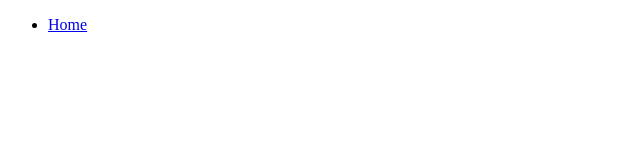
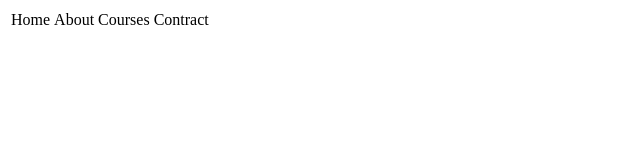
Before and after one commit to mohdsufiyan08686-byte/Web-Designing-Workshop_0934, a plain HTML site: page web desinging workshop assignment/assignment_7.html in a window 1280 px wide. Shown: the whole page, without its empty margins (0-640 px from the left). Drawn offline with Linux system fonts and the light colour scheme.

Commit message:
assignment 7 completed

```diff
--- a/web desinging workshop assignment/assignment_7.html
+++ b/web desinging workshop assignment/assignment_7.html
@@ -6,8 +6,13 @@
     <title>Document</title>
 </head>
 <body>
-    <ul>
-        <li><a href="#">Home</a></li>
-    </ul>
+    <table>
+    <tr>
+        <td>Home</a>
+        <td>About</td>
+        <td>Courses</td>
+        <td>Contract</td>
+        </tr>
+    </table>
 </body>
 </html>
```
